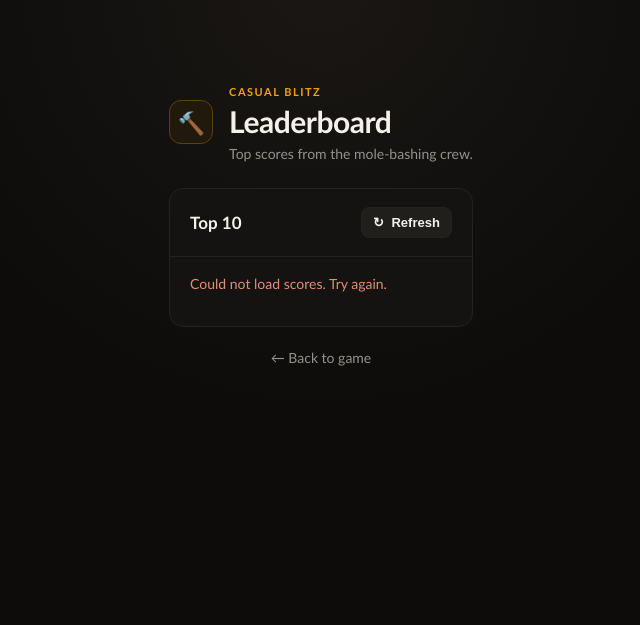
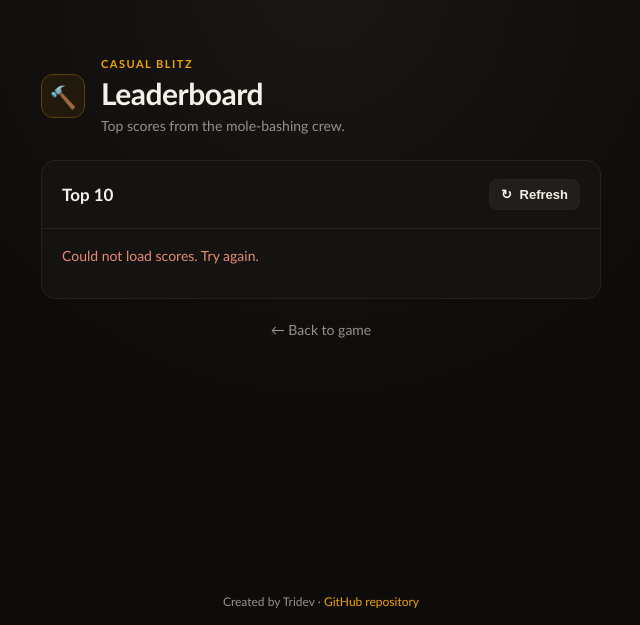
Before and after one commit to tridev-ops/whack-a-mole, a website: page public/leaderboard.html in a window 1280 px wide. Shown: the part 175-800 px from the top of the page, without its empty margins (319-959 px from the left). Drawn offline with Linux system fonts and the light colour scheme; no server answers.

Commit message:
Add footer with GitHub link and update styles for leaderboard and game screens

```diff
--- a/public/leaderboard.html
+++ b/public/leaderboard.html
@@ -29,7 +29,10 @@
         </section>
 
         <a class="back-link" href="/">← Back to game</a>
-    </div>
+        <footer class="site-footer">
+            Created by Tridev · <a href="https://github.com/tridev-ops/whack-a-mole" target="_blank" rel="noopener noreferrer">GitHub repository</a>
+        </footer>
+    </main>
     <script defer>
         const scoresList = document.getElementById('scores-list');
         const status = document.getElementById('leaderboard-status');
--- a/public/style.css
+++ b/public/style.css
@@ -18,10 +18,10 @@ body {
     margin: 0;
     padding: 24px;
     display: grid;
-    place-content: center;
+    place-items: center;
     background: radial-gradient(circle at 50% 20%, #1a1714 0, var(--background) 48%);
     color: var(--text);
-    height: 100vh;
+    min-height: 100vh;
 }
 
 .container {
@@ -32,8 +32,10 @@ body {
 }
 
 .leaderboard-page {
+    position: relative;
     width: min(100%, 560px);
     margin: 0 auto;
+    padding-bottom: 56px;
 }
 
 .leaderboard-header {
@@ -45,6 +47,11 @@ body {
 
 .leaderboard-header h1 {
     margin: 2px 0 4px;
+}
+
+.leaderboard-header .brand-mark {
+    flex: 0 0 auto;
+    margin: 0;
 }
 
 .leaderboard-header p:last-child {
@@ -152,6 +159,27 @@ body {
 
 .back-link:hover {
     color: var(--accent);
+}
+
+.site-footer {
+    position: fixed;
+    right: 0;
+    bottom: 16px;
+    left: 50%;
+    transform: translateX(-50%);
+    z-index: 10;
+    text-align: center;
+    color: var(--muted);
+    font-size: 12px;
+}
+
+.site-footer a {
+    color: var(--accent);
+    text-decoration: none;
+}
+
+.site-footer a:hover {
+    text-decoration: underline;
 }
 
 .status {
```
Also changed, not shown: public/index.html (+4 -0 lines).
